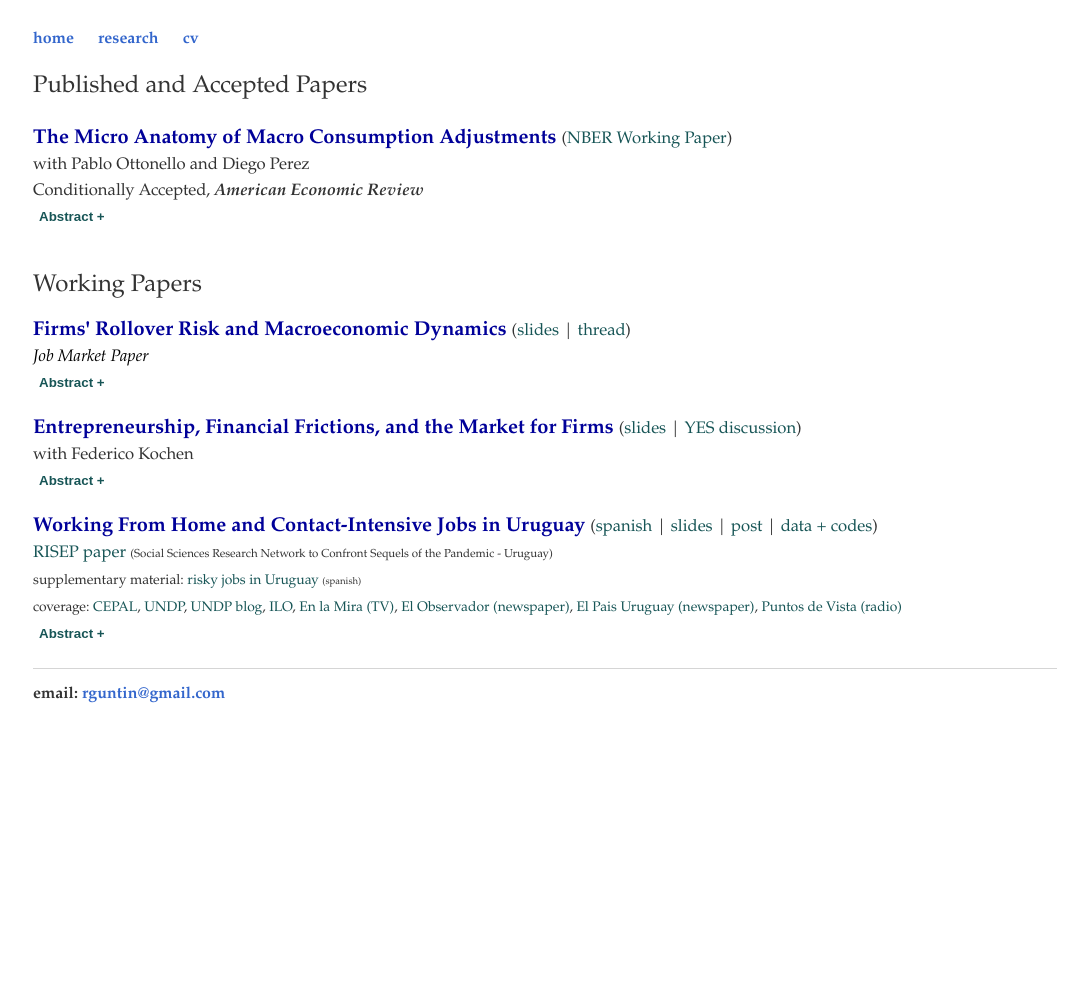
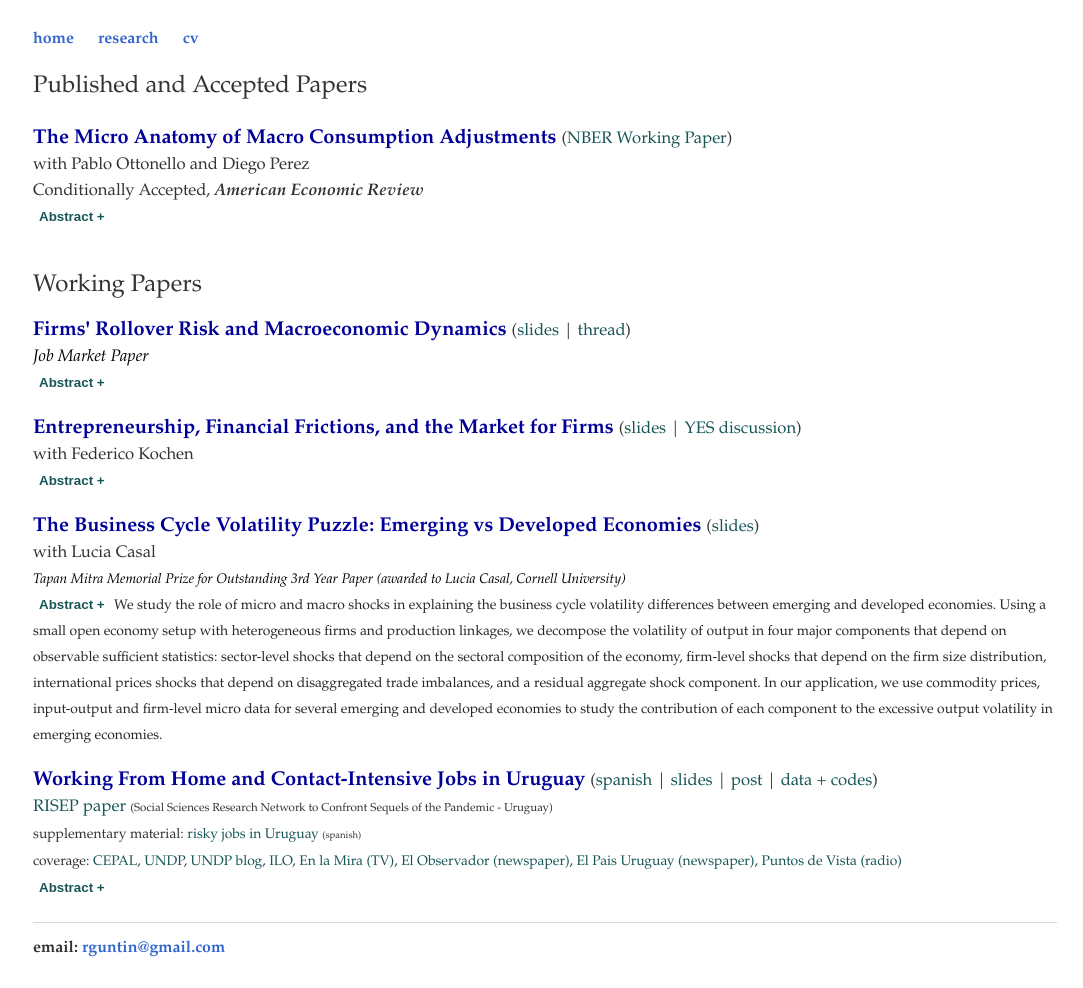
Before and after one commit to rafaguntin/rafaguntin.github.io, a Jekyll site: the page built from research/index.html, in a window 1280 px wide. Shown: the whole page, without its empty margins (95-1178 px from the left). Built offline with Jekyll 4.4.1, drawn with Linux system fonts in a browser that asks for light colours; before the commit the page ends 900 px from its top, so only the background shows below that.

Commit message:
Update index.html

```diff
--- a/research/index.html
+++ b/research/index.html
@@ -82,6 +82,26 @@ due to the trade of firms may account for 5 to 8% of entrepreneurial output. Mor
 found that easier access to credit can explain 40% of the fall in the share of traded firms
 observed during the last decades. </span> <big><big>
 			</p>
+
+        <p>  <a style="font-weight: bold ; color:#000099"
+		href="/research/LCRG_BCV.pdf"
+			                  target="_blank">
+					The Business Cycle Volatility Puzzle: Emerging vs Developed Economies</a> <small>
+		(<a style="color:#175556" href="https://www.rguntin.com/research/Volatility_LC_RG_slides.pdf" target="_blank">slides</a>)
+		<br>with <a style="color:#333"> Lucia Casal </a>
+		<br> <small> <span style="color: #000000" class='notbold'><i>Tapan Mitra Memorial Prize for Outstanding 3rd Year Paper (awarded to Lucia Casal, Cornell University)</i></span> <big>
+<br><button style ="font-weight: bold; color:#175556 ;background-color: white;border: none;" onclick="myFunction5()" id="myBtn5">Abstract +<small></button>
+ <span id="dots5"></span> <span id="more5" style = "color:#282828; line-height: 1.4em; text-align: justify">
+        We study the role of micro and macro shocks in explaining the business cycle volatility differences
+	between emerging and developed economies. Using a small open economy setup with heterogeneous firms and
+	production linkages, we decompose the volatility of output in four major components that depend on observable sufficient statistics:
+	sector-level shocks that depend on the sectoral composition of the economy,  firm-level shocks that depend on the firm size distribution,
+	international prices shocks that depend on disaggregated trade imbalances, and a residual aggregate shock component.
+	In our application,  we use commodity prices,
+	input-output and firm-level micro data for several emerging and developed economies to study the contribution of each
+	component to the excessive output volatility in emerging economies.
+		</span> <big><big>
+                            </p>
 
 
 
```
